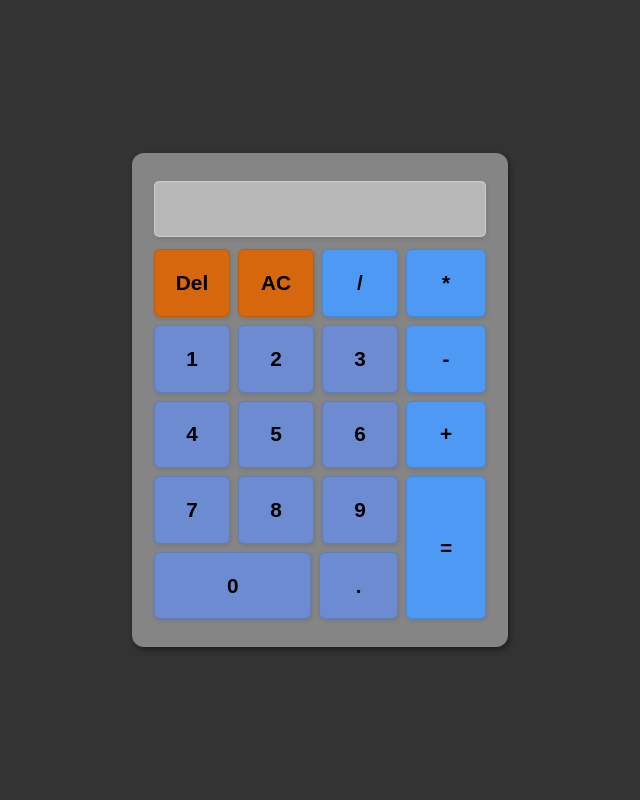
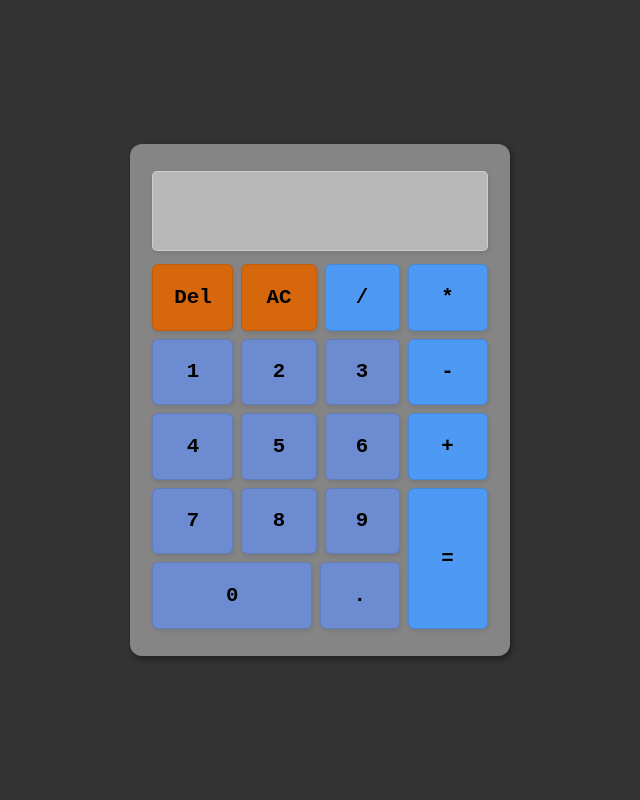
Before and after one commit to abdullahmaaofficial-sudo/Calculator, a Flask app: page / in a window 1280 px wide. Shown: the whole page, without its empty margins (320-960 px from the left). Run offline with Flask 3, Linux system fonts and the light colour scheme.

Commit message:
fix the dot issue and change the output display

```diff
--- a/static/style.css
+++ b/static/style.css
@@ -2,6 +2,7 @@
     padding: 0;
     margin: 0;
     box-sizing: border-box;
+    font-family: 'Courier New', Courier, monospace;
 }
 
 body{
@@ -18,25 +19,70 @@ body{
     padding: 1.7rem 1.4rem;
     box-shadow: 2px 3px 6px rgba(0,0,0,0.4);
     border-radius: 12px;
+    width: 380px;
+    max-width: 90vw;
 }
 
-#user-inp{
-    padding: 0.9rem 0.5rem;
-    font-size: 1.2rem;
-    height: 7vh;
+.inp-box {
+    padding: 0.8rem 1rem;
+    margin-bottom: 0.8rem;
+    height: 80px;
+    background-color: rgba(255, 255, 255, 0.422);
+    border: 1px solid rgba(255,255,255,0.3);
+    box-shadow: 1px 2px 4px rgba(0,0,0,0.1);
+    display: flex;
+    flex-direction: column;
+    justify-content: center;
+    gap: 3px;
+    border-radius: 5px;
+    overflow-x: auto;
+    overflow-y: hidden;
+    white-space: nowrap;
+    width: 100%;
+    direction: rtl;
+}
+
+/* 1. Set the height and width of the scrollbar */
+.inp-box::-webkit-scrollbar {
+    height: 6px; /* Height for horizontal scrollbar */
+}
+
+/* 2. Track (background path) */
+.inp-box::-webkit-scrollbar-track {
+    background: rgba(0, 0, 0, 0.05);
+    border-radius: 10px;
+}
+
+/* 3. Handle (draggable bar) */
+.inp-box::-webkit-scrollbar-thumb {
+    background: rgba(78, 153, 244, 0.6); /* Matches your blue button color */
+    border-radius: 10px;
+}
+
+/* 4. Handle on hover */
+.inp-box::-webkit-scrollbar-thumb:hover {
+    background: rgba(78, 153, 244, 0.9);
+}
+
+/* Firefox standard scrollbar support */
+.inp-box {
+    scrollbar-width: thin;
+    scrollbar-color: rgba(78, 153, 244, 0.6) rgba(0, 0, 0, 0.05);
+}
+
+#top-out, #user-out {
+    white-space: nowrap;
+    direction: ltr;
+    text-align: right;
+    display: inline-block;
+    min-width: max-content;
+}
+
+#user-out {
+    font-size: 1.8rem;
     font-weight: 750;
     color: rgba(0,0,0,0.8);
-    background-color: rgba(255, 255, 255, 0.422);
-    border: 1px solid rgba(255,255,255,0.3);
-    border-radius: 5px;
-    box-shadow: 1px 2px 4px rgba(0,0,0,0.1);
-    margin-bottom: 0.8rem;
-    width: 100%;
-    display: flex;
-    align-items: center;
-    justify-content: end;
 }
-
 .button-box{
     display: flex;
     justify-content: space-between;
@@ -115,11 +161,3 @@ body{
     height: 100%;
     width: 100%;
 }
-
-
-@media (max-width:480px) {
-
-    #user-inp{
-        height: 8vh;
-    }
-}
--- a/templates/index.html
+++ b/templates/index.html
@@ -12,7 +12,8 @@
     <main>
         <div class="container">
             <div class="inp-box">
-                <p id="user-inp"></p>
+                <p id="top-out"></p>
+                <p id="user-out"></p>
             </div>
             <div class="button-box">
                 <div class="left-btn-box">
```
Also changed, not shown: static/script.js (+58 -32 lines).
